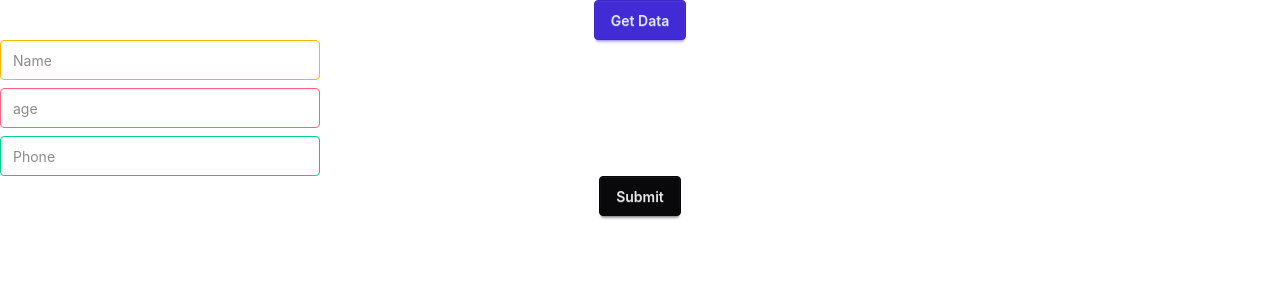
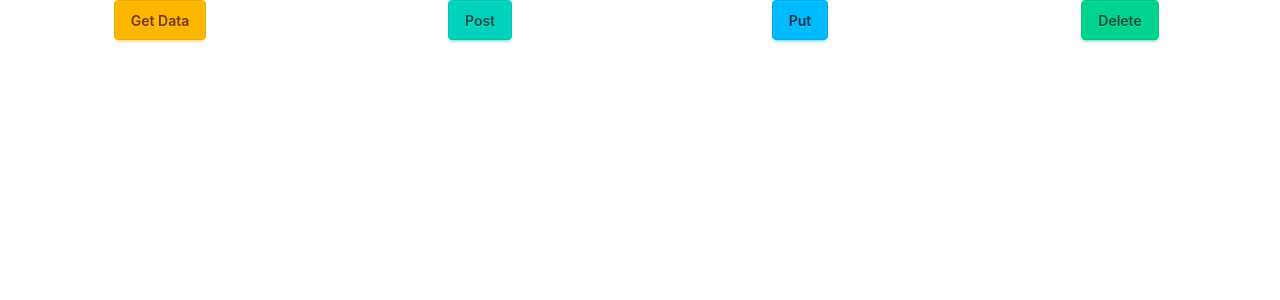
Before and after one commit to NakulGharote921/Frontend-Practice, a React (Vite) app: page / in a window 1280 px wide. Shown: the top 300 px of the page. Built offline with nearby package versions, Linux system fonts and the light colour scheme.

Commit message:
feat: add Test component for data fetching; update App component to include Test and comment out Axizos

```diff
--- a/src/App.jsx
+++ b/src/App.jsx
@@ -7,6 +7,7 @@ import Apis from "./Componets/Apis.jsx"
 import MYApitest from "./Componets/MYApitest.jsx"
 import Withaxios from "./Componets/Withaxios.jsx"
 import Axizos from "./Componets/Axizos.jsx"
+import Test from "./Componets/Test.jsx"
 
 function App() {
   return (
@@ -20,7 +21,8 @@ function App() {
       {/* <MYApitest/> */}
       {/* <Withaxios/> */}
       {/* <MUI/> */}
-      <Axizos/>
+      {/* <Axizos/> */}
+      <Test/>
     </div>
   )
 }
--- a/src/Componets/Axizos.jsx
+++ b/src/Componets/Axizos.jsx
@@ -3,22 +3,57 @@ import React, { useState } from 'react'
 function Axizos() {
   const [Fetch_Data, Set_FetchData] = useState(null);
   const [Post_data, SetPost] = useState({
+
     Name: "",
-    age: ""
+    age: "",
+    Phone: "",
   });
+  console.log(Post_data);
+
+  function INput_data(e) {
+    const { name, value } = e.target;
+    SetPost({ ...Post_data, [name]: value });
+
+
+  }
+
   async function Get_Data() {
     const Respos = await axios.get("https://69c8e30a68edf52c954e101a.mockapi.io/TodoApi/TODOS");
     Set_FetchData(Respos.data)
   }
-  // async function Post_data() {
-  //   const Response = await axios.post(`https://69c8e30a68edf52c954e101a.mockapi.io/TodoApi/TODOS/1`,{});
-  //   console.log(  Response);
+  async function Post_dat() {
+    const Response = await axios.post(`https://69c8e30a68edf52c954e101a.mockapi.io/TodoApi/TODOS`, Post_data);
+    Get_Data()
 
-  // }
+
+  }
+  async function Delete(id) {
+    // console.log();
+
+    await axios.delete(`https://69c8e30a68edf52c954e101a.mockapi.io/TodoApi/TODOS/${id}`);
+
+    Get_Data()
+
+  }
+  async function Put(e) {
+    // SetPost()
+    console.log(e);
+
+
+
+  }
+
   return (
     <div>
       <div className='grid items-center justify-center '>
-        <button className="btn btn-primary " onClick={Get_Data} >Get Data</button>
+        <button className="btn btn-primary " onClick={Get_Data} >Get Data <svg xmlns="http://www.w3.org/2000/svg" width={24} height={24} viewBox="0 0 24 24" fill="none">
+          {/*
+  Pikaicons: cloud-arrow-download (Duo Stroke), free for personal and commercial use (https://pikaicons.com/free-icons)
+  Credit is optional but appreciated: "Icons by Pikaicons" linking to https://pikaicons.com
+  License: https://pikaicons.com/license
+*/}
+          <path stroke="currentColor" strokeLinecap="round" strokeLinejoin="round" strokeWidth="2" d="M6.47 7.08c.01-.04.03-.07.04-.11-.01.04-.03.07-.04.11" opacity=".28" /><path stroke="currentColor" strokeLinecap="round" strokeLinejoin="round" strokeWidth="2" d="M6.51 6.97C7.5 4.64 9.81 3 12.5 3c2.49 0 4.65 1.4 5.74 3.46.24.44.36.66.42.75.1.14.07.1.2.22.07.07.3.22.75.53 1.44.99 2.39 2.66 2.39 4.54 0 1.33-.47 2.55-1.26 3.5M6 9.5c0-.86.17-1.67.47-2.42-.33.8-.49 1.2-.57 1.32-.15.24-.03.11-.24.3-.11.09-.58.39-1.53.97C2.85 10.46 2 11.88 2 13.5c0 .93.28 1.78.76 2.5" opacity=".28" /><path stroke="currentColor" strokeLinecap="round" strokeLinejoin="round" strokeWidth="2" d="M16 17.6c-1 1.2-2.15 2.29-3.44 3.23-.34.24-.78.24-1.12 0C10.15 19.89 9 18.8 8 17.6m4-5.37V21" />
+        </svg></button>
       </div>
       <div>
         {Fetch_Data && Fetch_Data.map((e) => (<div key={e.id} className=' items-center justify-center flex '>
@@ -26,26 +61,62 @@ function Axizos() {
             <div className="card-body">
               <h2 className="card-title">{e.Name}</h2>
               <div className='flex '>
-                <p>Phone : {e.Phone}</p>
+                <p>id : {e.id}</p>
                 <p>
                   Age : {e.age}
                 </p>
+                <p>
+                  Username : {e.Username}
+                </p>
               </div>
               <div className="justify-end card-actions">
-                <button className="btn btn-primary">Edit Now</button>
+                <button className="btn btn-primary" onClick={() => {
+                  Put(e)
+                }}>Edit Now
+                  <svg xmlns="http://www.w3.org/2000/svg" width={24} height={24} viewBox="0 0 24 24" fill="none">
+                    {/*
+  Pikaicons: pencil-edit-swoosh (Duo Stroke), free for personal and commercial use (https://pikaicons.com/free-icons)
+  Credit is optional but appreciated: "Icons by Pikaicons" linking to https://pikaicons.com
+  License: https://pikaicons.com/license
+*/}
+                    <path stroke="currentColor" strokeLinecap="round" strokeLinejoin="round" strokeWidth="2" d="M12 21c4.02-3.27 4.09 3.36 9-2" opacity=".28" /><path stroke="currentColor" strokeLinecap="round" strokeLinejoin="round" strokeWidth="2" d="M3.07 18.32c.01-.38.01-.57.06-.75.04-.15.1-.3.19-.44.09-.16.22-.29.49-.56L16.86 3.46c.53-.52 1.34-.61 1.97-.21.77.5 1.44 1.18 1.93 1.97.4.65.27 1.47-.26 2L7.53 20.25c-.28.28-.41.42-.58.52-.14.08-.29.15-.46.19-.18.04-.37.04-.76.04H3z" />
+                  </svg>
+                </button>
+                <button className="btn btn-primary" onClick={() => Delete(e.id)
+                }>Delete Now
+                  <svg xmlns="http://www.w3.org/2000/svg" width={24} height={24} viewBox="0 0 24 24" fill="none">
+                    {/*
+  Pikaicons: delete-dustbin-01 (Duo Stroke), free for personal and commercial use (https://pikaicons.com/free-icons)
+  Credit is optional but appreciated: "Icons by Pikaicons" linking to https://pikaicons.com
+  License: https://pikaicons.com/license
+*/}
+                    <path stroke="currentColor" strokeLinecap="round" strokeLinejoin="round" strokeWidth="2" d="M6 6v9c0 1.86 0 2.8.3 3.53.41.98 1.19 1.76 2.17 2.17.73.3 1.67.3 3.53.3s2.8 0 3.53-.3c.98-.41 1.76-1.19 2.17-2.17.3-.73.3-1.67.3-3.53V6" opacity=".28" /><path stroke="currentColor" strokeLinecap="round" strokeLinejoin="round" strokeWidth="2" d="m16 6-1.11-2.21C14.35 2.69 13.23 2 12 2s-2.35.69-2.89 1.79L8 6M4 6h16" />
+                  </svg>
+                </button>
               </div>
             </div>
           </div>
         </div>))}
-          <div className='flex justify-center flex-col gap-2'>
-            <input type="text" placeholder="Name" className="input input-warning" />
-            <input type="text" placeholder="age" className="input input-error" />
-            <input type="text" placeholder="Phone" className="input input-success" />
-          </div>
+        <div className='flex justify-center flex-col gap-2'>
+          <input type="text" placeholder="Name" name="Name" value={Post_data.Name} onChange={(e) => { INput_data(e) }} className="input input-warning" />
+          <input type="number" placeholder="age" name='age' value={Post_data.age} onChange={(e) => { INput_data(e) }} className="input input-error" />
+          <input type="number" placeholder="Phone" name='Phone' value={Post_data.Phone} onChange={(e) => { INput_data(e) }} className="input input-success" />
+        </div>
         <div className='flex justify-center  '>
-         <button className="btn btn-neutral">Submit</button>
+          <button className="btn btn-neutral" onClick={Post_dat}>Submit
+            <svg xmlns="http://www.w3.org/2000/svg" width={24} height={24} viewBox="0 0 24 24" fill="none">
+              {/*
+  Pikaicons: send-plane-horizontal (Duo Stroke), free for personal and commercial use (https://pikaicons.com/free-icons)
+  Credit is optional but appreciated: "Icons by Pikaicons" linking to https://pikaicons.com
+  License: https://pikaicons.com/license
+*/}
+              <path stroke="currentColor" strokeLinecap="round" strokeLinejoin="round" strokeWidth="2" d="M4.93 12 3.09 5.73C2.61 4.1 4.14 2.59 5.76 3.1c4.45 1.43 8.7 3.44 12.63 5.97C19.53 9.79 21 10.44 21 12s-1.47 2.21-2.61 2.93c-3.93 2.53-8.18 4.54-12.63 5.97-1.62.51-3.15-1-2.67-2.63z" opacity=".28" /><path stroke="currentColor" strokeLinecap="round" strokeLinejoin="round" strokeWidth="2" d="M4.93 12h4.9" opacity=".28" /><path stroke="currentColor" strokeLinecap="round" strokeLinejoin="round" strokeWidth="2" d="M4.93 12h4.9m8.56-2.93C19.52 9.8 21 10.45 21 12c0 1.56-1.48 2.21-2.61 2.94" />
+            </svg>
+          </button>
+
         </div>
       </div>
+
     </div>
   )
 }
--- /dev/null
+++ b/src/Componets/Test.jsx
@@ -0,0 +1,34 @@
+import axios from 'axios'
+import React, { useState } from 'react'
+
+function Test() {
+    const [Data , Set_GetData] = useState();
+    async function Get_Data() {
+        const Resposns  = await axios.get(`https://69c8e30a68edf52c954e101a.mockapi.io/TodoApi/TODOS`);
+            Set_GetData(Resposns.data);
+
+    }
+     console.log(Data);
+
+
+    return (
+        <div>
+            <div className='grid-cols-4 place-content-around  grid place-items-center '>
+                <button className="btn btn-warning" onClick={Get_Data}>Get Data</button>
+                <button className="btn btn-accent">Post</button>
+                <button className="btn btn-info">Put</button>
+                <button className="btn btn-success">Delete</button>
+
+            </div>
+            <div>
+                {Data && Data.map((e)=>(<div key={e.id} >
+                    <p>
+                        {e.Name}
+                    </p>
+                </div>))}
+            </div>
+        </div>
+    )
+}
+
+export default Test
```
